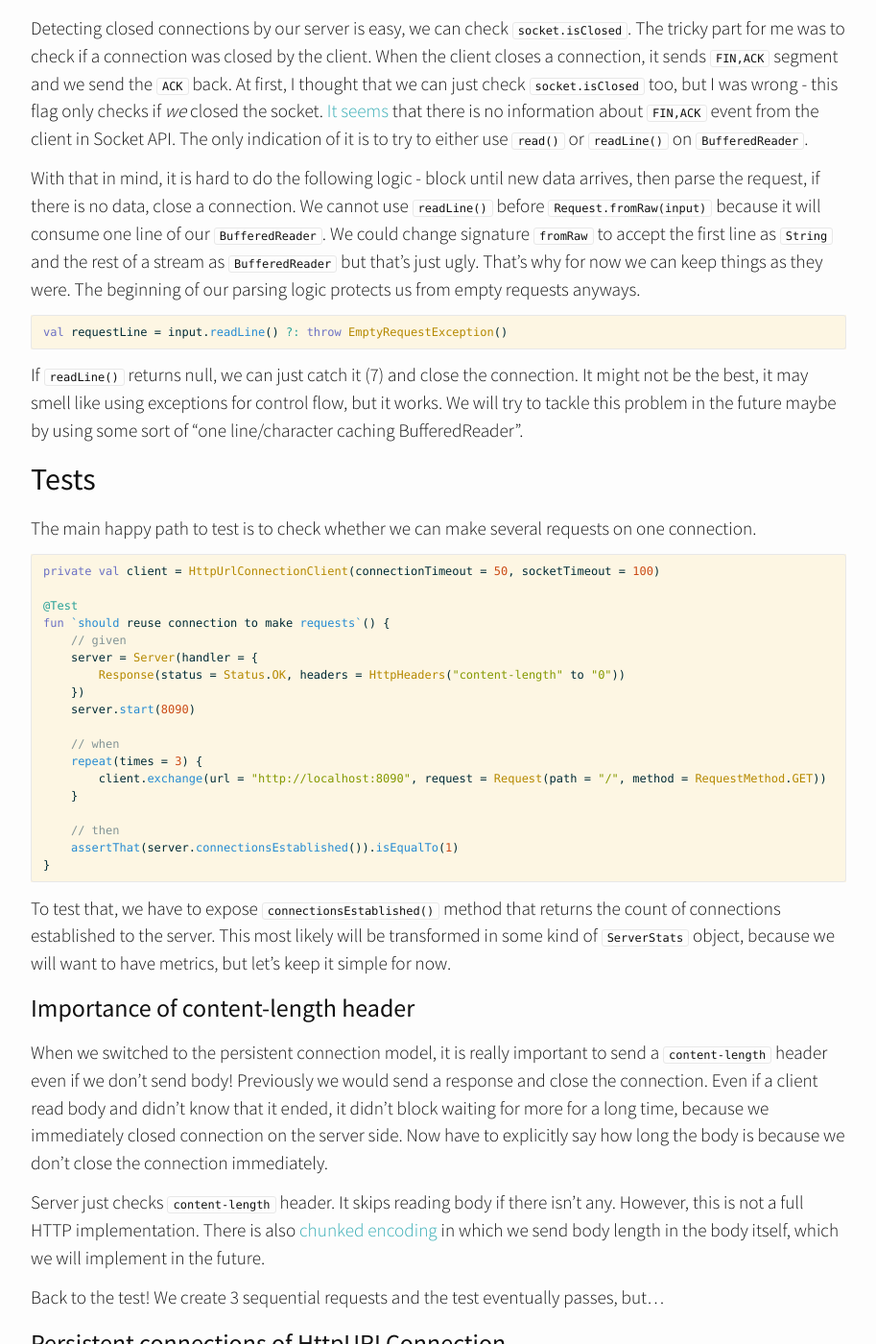
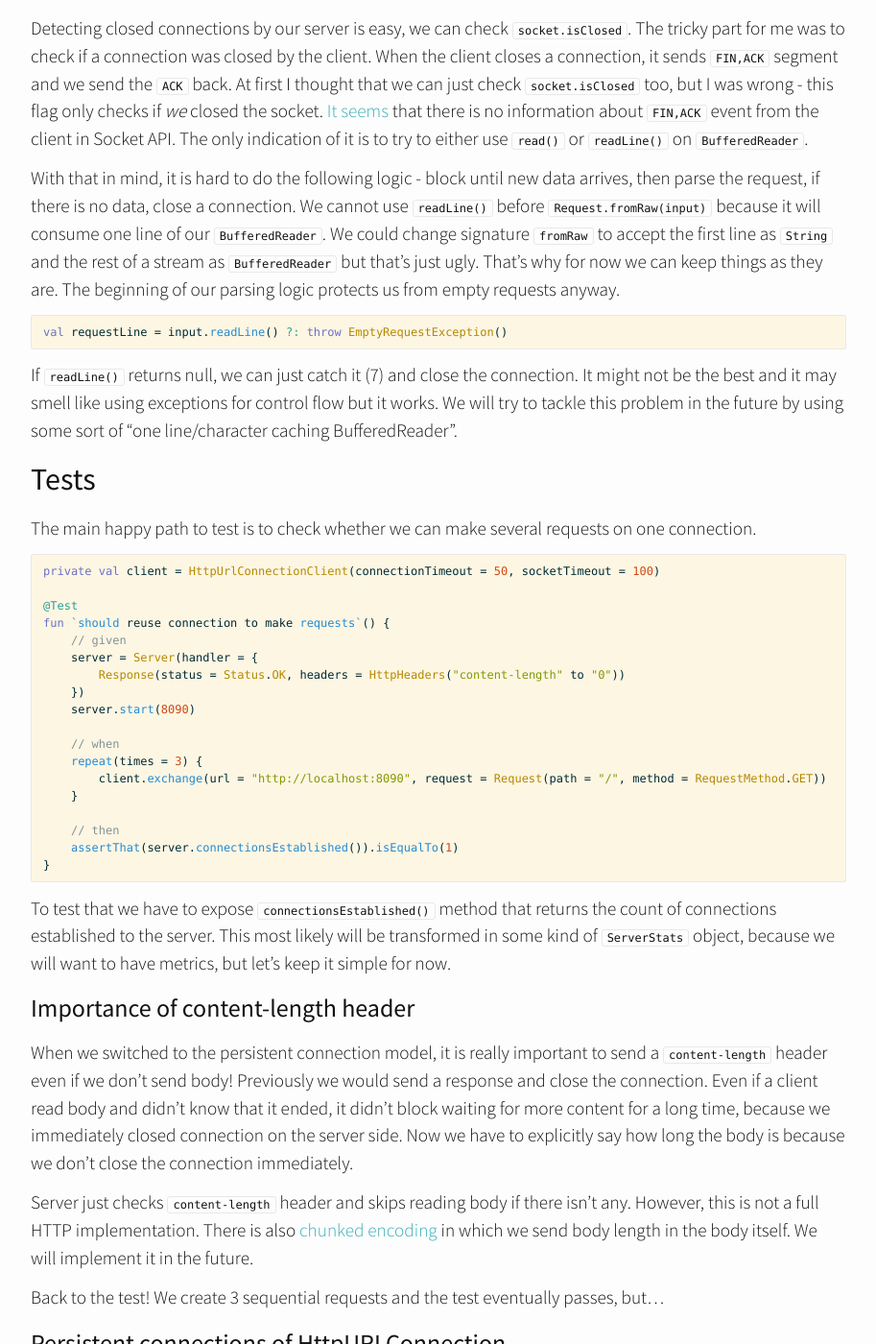
Before and after one commit to jakubdyszkiewicz/jakubdyszkiewicz.github.io, a Jekyll site: the page built from _posts/2018-10-08-http-part5.markdown, in a window 1280 px wide and 1400 px high, scrolled down 6431 px. Shown: the whole window at 96% size, without its empty margins (183-1096 px from the left). Built offline with Jekyll 4.4.1, drawn with Linux system fonts in a browser that asks for light colours; nearby versions of some CDN libraries; comment, search, counter and statistics services are not loaded; some of the changed text lies outside the part shown.

Commit message:
HTTP - Part 5 language fixes

````diff
--- a/_posts/2018-10-08-http-part5.markdown
+++ b/_posts/2018-10-08-http-part5.markdown
@@ -30,8 +30,8 @@ You send a request to a server with a header `Connection: keep-alive`, the serve
 
 It was such an important optimisation that all connections [are persistent by default](https://tools.ietf.org/html/rfc2068#section-8.1.2) unless specified otherwise. You don’t have to send a `Connection: keep-alive` header, but if you want the connection to be closed you should send a `Connection: close`.
 
-### How long to keep a connection open?
-We have to close a connection at some point. How long should we wait since the last request arrived? If we wait too long, we may end up with a bunch of useless connections. If we wait too short, clients may end up not sending multiple requests on one connection.
+### How long should we keep a connection open?
+At some point we have to close a connection. How long should we wait since the last request arrived? If we wait too long, we may end up with a bunch of useless connections. If we wait too short, clients may end up not sending multiple requests on one connection.
 
 Let's see what are the defaults in popular servers.
 
@@ -199,17 +199,17 @@ The main changes are in `handleConnection` method. Previously, we used `socket.u
 After a first request from a connection, our server will go through second iteration of the loop and will block on `Request.fromRaw(input)`, (6) which will block on `input.readLine()` of `BufferedReader`, which internally will block on a socket `read()`. This loop ends if either server or client closes the connection (7) or will send `Connection: close` header (8).
 
 #### Detecting connections closed by client
-Detecting closed connections by our server is easy, we can check `socket.isClosed`. The tricky part for me was to check if a connection was closed by the client. When the client closes a connection, it sends `FIN,ACK` segment and we send the `ACK` back.  At first, I thought that we can just check `socket.isClosed` too, but I was wrong - this flag only checks if *we* closed the socket.
+Detecting closed connections by our server is easy, we can check `socket.isClosed`. The tricky part for me was to check if a connection was closed by the client. When the client closes a connection, it sends `FIN,ACK` segment and we send the `ACK` back.  At first I thought that we can just check `socket.isClosed` too, but I was wrong - this flag only checks if *we* closed the socket.
 [It seems](https://stackoverflow.com/a/10241044/1189159) that there is no information about `FIN,ACK` event from the client in Socket API.
 The only indication of it is to try to either use `read()` or `readLine()` on `BufferedReader`.
 
 With that in mind, it is hard to do the following logic - block until new data arrives, then parse the request, if there is no data, close a connection. We cannot use `readLine()` before `Request.fromRaw(input)` because it will consume one line of our `BufferedReader`. We could change signature `fromRaw` to accept the first line as `String` and the rest of a stream as `BufferedReader` but that’s just ugly.
-That’s why for now we can keep things as they were. The beginning of our parsing logic protects us from empty requests anyways.
+That’s why for now we can keep things as they are. The beginning of our parsing logic protects us from empty requests anyway.
 ``` kotlin
 val requestLine = input.readLine() ?: throw EmptyRequestException()
 ```
-If `readLine()` returns null, we can just catch it (7) and close the connection. It might not be the best, it may smell like using exceptions for control flow, but it works.
-We will try to tackle this problem in the future maybe by using some sort of “one line/character caching BufferedReader”.
+If `readLine()` returns null, we can just catch it (7) and close the connection. It might not be the best and it may smell like using exceptions for control flow but it works.
+We will try to tackle this problem in the future by using some sort of “one line/character caching BufferedReader”.
 
 ## Tests
 The main happy path to test is to check whether we can make several requests on one connection.
@@ -233,12 +233,12 @@ fun `should reuse connection to make requests`() {
     assertThat(server.connectionsEstablished()).isEqualTo(1)
 }
 ```
-To test that, we have to expose `connectionsEstablished()` method that returns the count of connections established to the server. This most likely will be transformed in some kind of `ServerStats` object, because we will want to have metrics, but let’s keep it simple for now.
+To test that we have to expose `connectionsEstablished()` method that returns the count of connections established to the server. This most likely will be transformed in some kind of `ServerStats` object, because we will want to have metrics, but let’s keep it simple for now.
 
 ### Importance of content-length header
-When we switched to the persistent connection model, it is really important to send a `content-length` header even if we don't send body! Previously we would send a response and close the connection. Even if a client read body and didn’t know that it ended, it didn’t block waiting for more for a long time, because we immediately closed connection on the server side. Now have to explicitly say how long the body is because we don’t close the connection immediately.
+When we switched to the persistent connection model, it is really important to send a `content-length` header even if we don't send body! Previously we would send a response and close the connection. Even if a client read body and didn’t know that it ended, it didn’t block waiting for more content for a long time, because we immediately closed connection on the server side. Now we have to explicitly say how long the body is because we don’t close the connection immediately.
 
-Server just checks `content-length` header. It skips reading body if there isn’t any. However, this is not a full HTTP implementation. There is also [chunked encoding](https://en.wikipedia.org/wiki/Chunked_transfer_encoding) in which we send body length in the body itself, which we will implement in the future.
+Server just checks `content-length` header and skips reading body if there isn’t any. However, this is not a full HTTP implementation. There is also [chunked encoding](https://en.wikipedia.org/wiki/Chunked_transfer_encoding) in which we send body length in the body itself. We will implement it in the future.
 
 Back to the test! We create 3 sequential requests and the test eventually passes, but…
 
````
Also changed, not shown: 2 other files.
